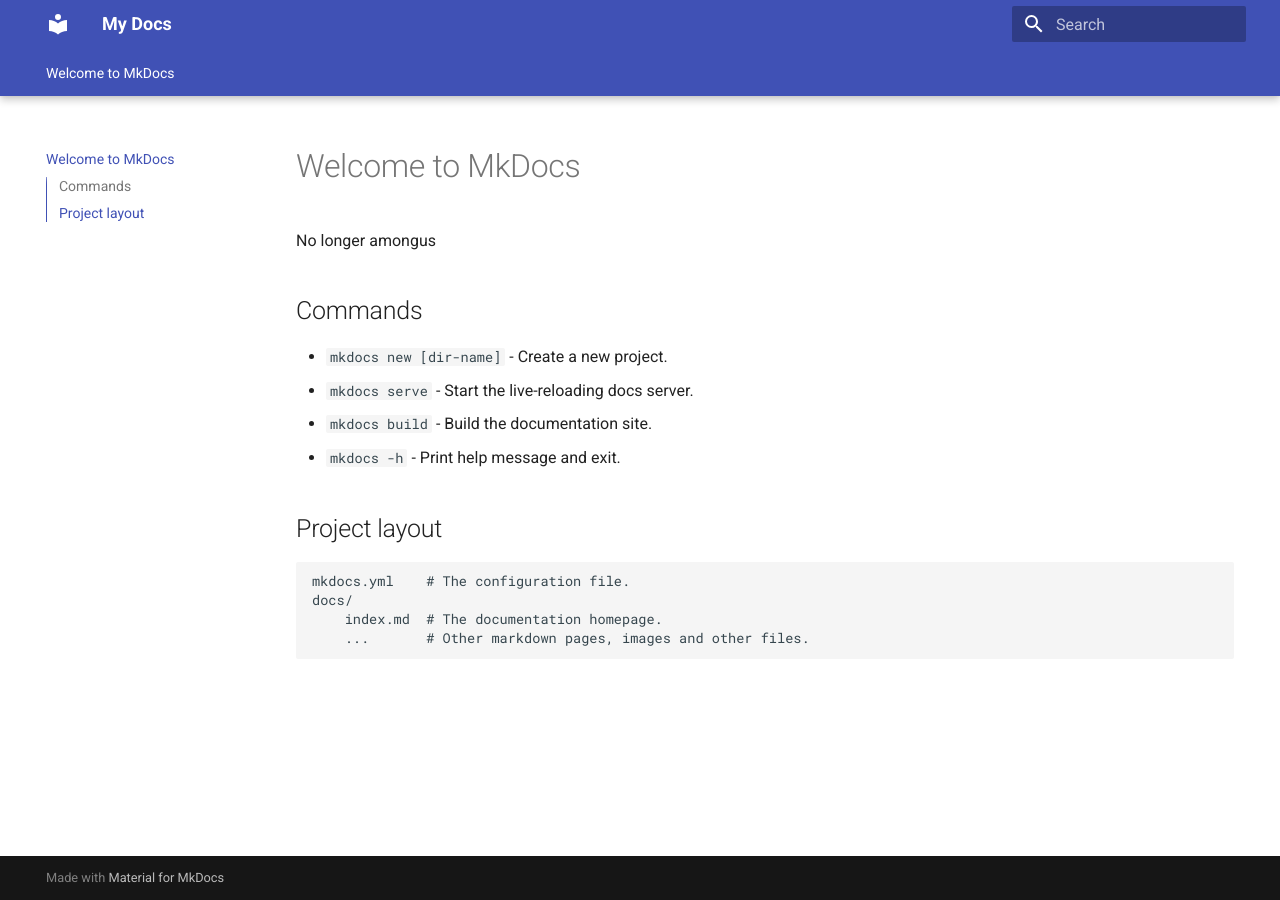
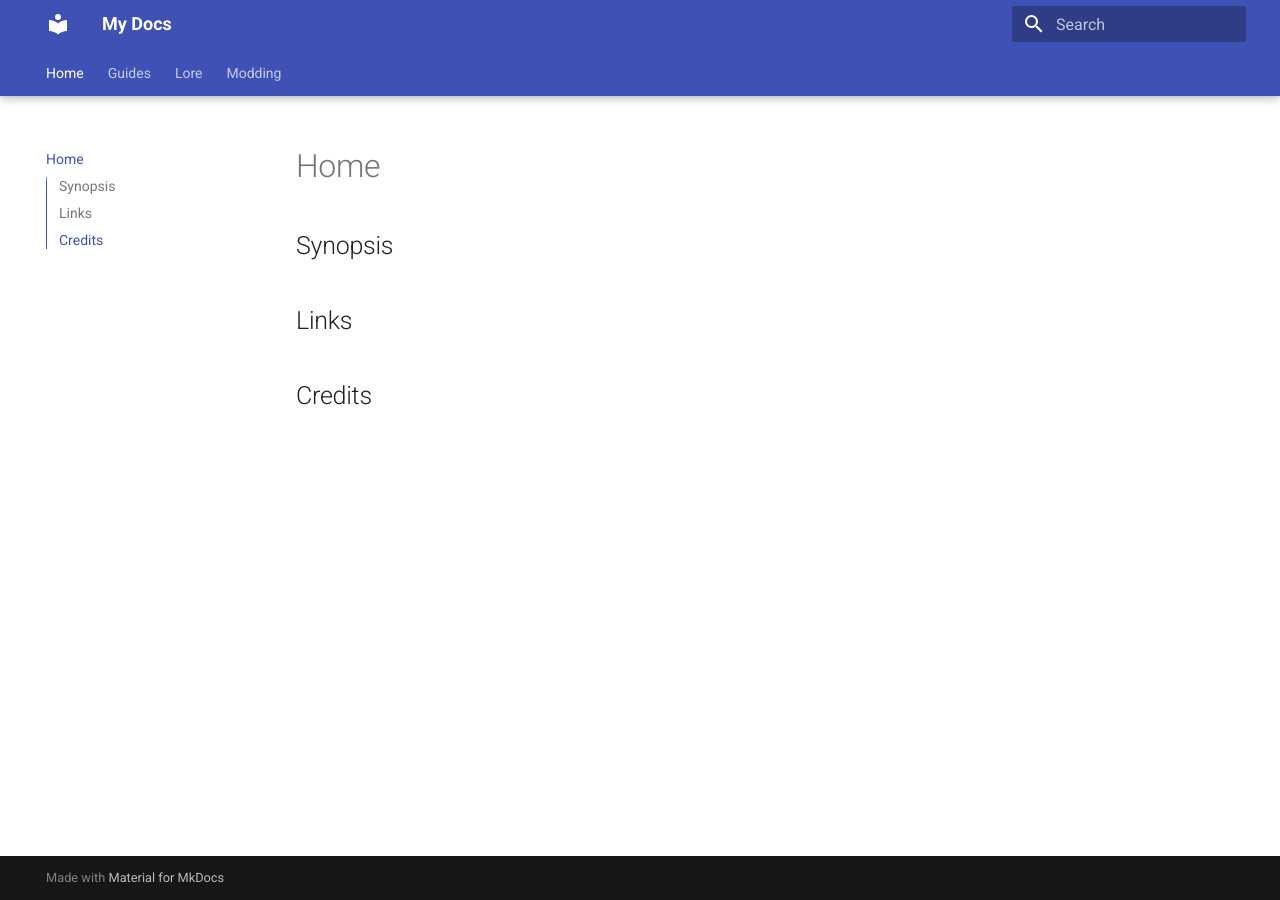
Before and after one commit to microbullet/microbullet.github.io, an MkDocs documentation site: the page built from docs/index.md, in a window 1280 px wide. Built offline with MkDocs 1.6.1 and Material for MkDocs 9.7.7, drawn with Linux system fonts in a browser that asks for light colours.

Commit message:
Structural additions

```diff
--- a/docs/index.md
+++ b/docs/index.md
@@ -1,17 +1,10 @@
-# Welcome to MkDocs
+# Home
 
-No longer amongus
 
-## Commands
+## Synopsis
 
-* `mkdocs new [dir-name]` - Create a new project.
-* `mkdocs serve` - Start the live-reloading docs server.
-* `mkdocs build` - Build the documentation site.
-* `mkdocs -h` - Print help message and exit.
 
-## Project layout
+## Links
 
-    mkdocs.yml    # The configuration file.
-    docs/
-        index.md  # The documentation homepage.
-        ...       # Other markdown pages, images and other files.
+
+## Credits
--- /dev/null
+++ b/docs/lore.md
@@ -0,0 +1 @@
+# Lore
```
Also changed, not shown: docs/mods_doc.md (added, +9 -0 lines), docs/guides.md (added).
